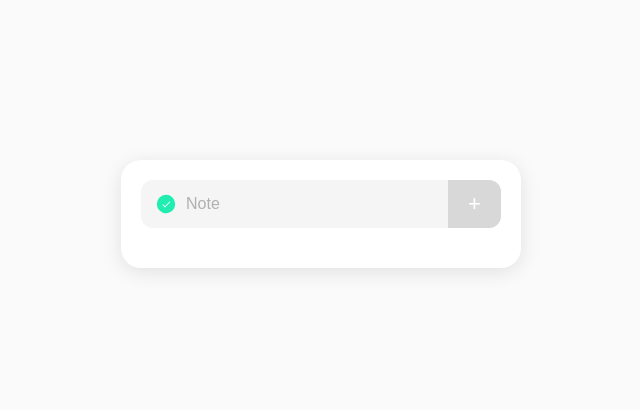
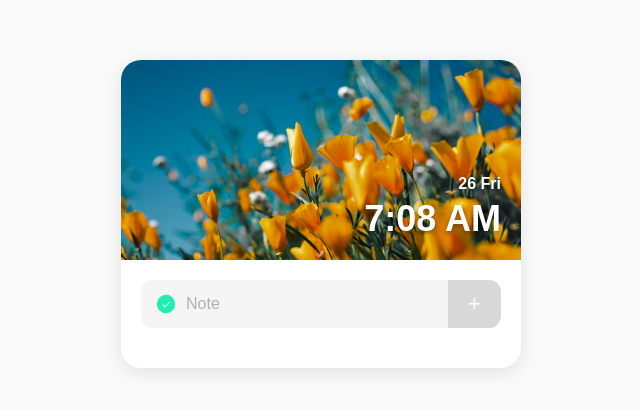
Before and after one commit to shonia1/GITA_Homeworks, a React (Vite) app in the folder Lec16/: page / in a window 1280 px wide. Shown: the part 186-596 px from the top of the page, without its empty margins (339-979 px from the left). Built offline with nearby package versions, Linux system fonts and the light colour scheme.

Commit message:
feat: add current date and time display to app header with background image

```diff
--- a/Lec16/src/App.tsx
+++ b/Lec16/src/App.tsx
@@ -1,8 +1,9 @@
 import "./App.css";
-import { useState } from "react";
+import { useEffect, useState } from "react";
 import vector from "./assets/Vector.svg";
 import circle from "./assets/circle-icon.svg";
 import trash from "./assets/trash-icon.svg";
+import headerBg from "./assets/header-bg.png";
 
 interface ToDo {
   id: number;
@@ -41,8 +42,42 @@ function App() {
     });
     setTasks(updatedTasks);
   };
+  //მიმდინარე დორის სტეიტი
+  const [currentTime, setCurrentTime] = useState(new Date());
+
+  useEffect(() => {
+    //დროის განახლება ყოველ წამში
+    const timer = setInterval(() => {
+      setCurrentTime(new Date());
+    }, 1000);
+    //ფუნქციის გასუფთავება როცა კომპონენტი დაიხურება
+    return () => clearInterval(timer);
+  }, []);
+
+  //დროის დორმატირება
+  const formattedTime = currentTime.toLocaleTimeString("en-US", {
+    hour: "numeric",
+    minute: "2-digit",
+    hour12: true,
+  });
+
+  //თარიღის ფრმატირება
+  const formattedDate = currentTime.toLocaleDateString("en-US", {
+    weekday: "short",
+    day: "numeric",
+  });
+
   return (
     <div className="app-container">
+      <div
+        className="app-header"
+        style={{ backgroundImage: `url(${headerBg})` }}
+      >
+        <div className="header-overlay">
+          <span className="current-date">{formattedDate}</span>
+          <h1 className="current-time">{formattedTime}</h1>
+        </div>
+      </div>
       <div className="input-section">
         <span>
           <img className="vector-img" src={vector} alt="vector" />
```
